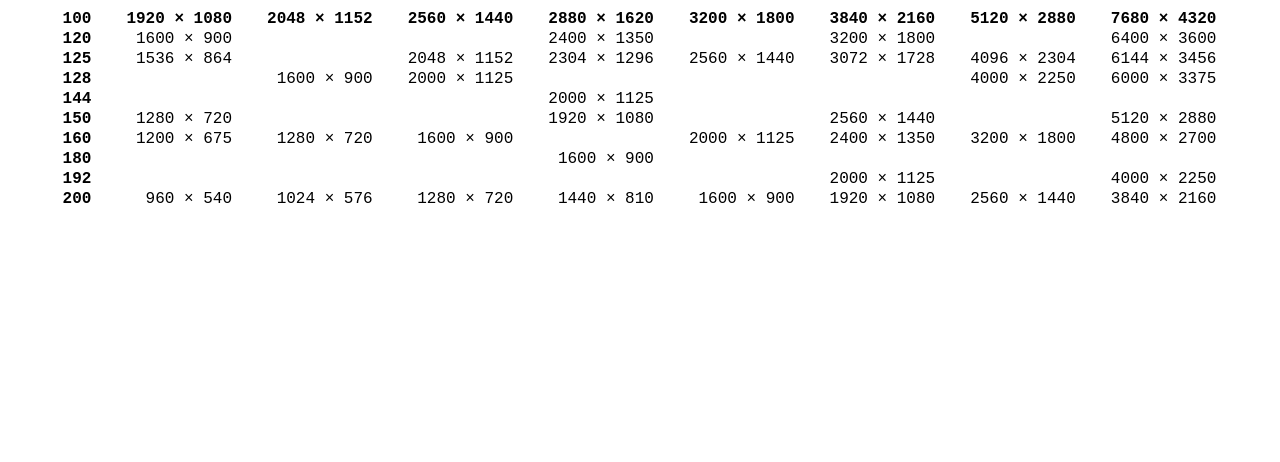
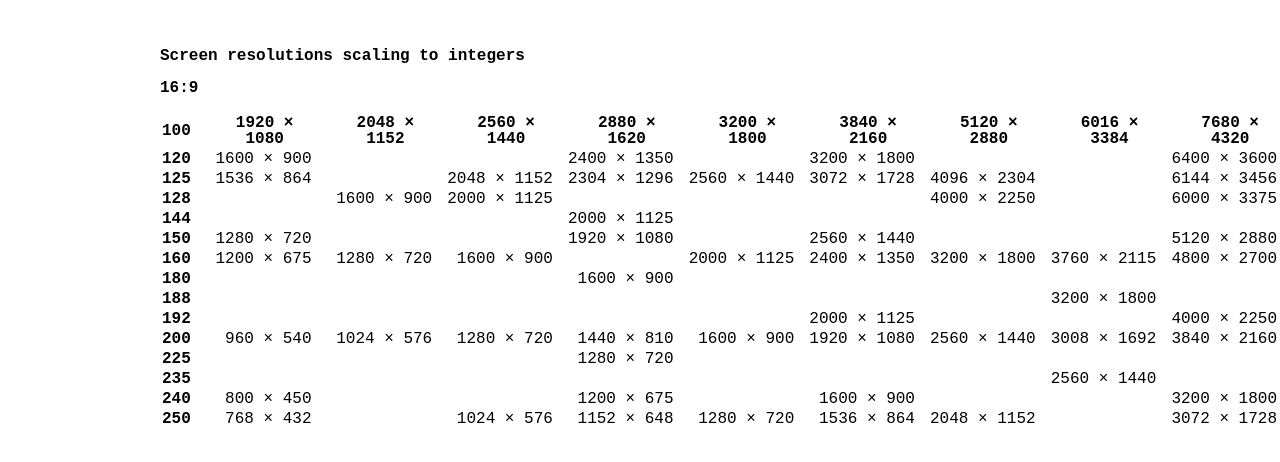
Before and after one commit to chadluo/scales, a website: page index.html in a window 1280 px wide. Drawn offline with Linux system fonts and the light colour scheme.

Commit message:
ui styles and table building

```diff
--- a/index.html
+++ b/index.html
@@ -3,11 +3,11 @@
   <head>
     <meta charset="UTF-8" />
     <meta name="viewport" content="width=device-width, initial-scale=1.0" />
-    <title>Document</title>
+    <title>Resolution Scales</title>
     <link rel="stylesheet" href="style.css" />
   </head>
   <body>
-    <table id="scales"></table>
+    <h1>Screen resolutions scaling to integers</h1>
     <script src="scales.js"></script>
   </body>
 </html>
--- a/scales.js
+++ b/scales.js
@@ -7,14 +7,17 @@ const RESOLUTIONS_16_9 = [
   [3200, 1800],
   [3840, 2160],
   [5120, 2880],
+  [6016, 3384],
   [7680, 4320],
 ];
 document.addEventListener("DOMContentLoaded", () => {
-  renderScaleTable(RESOLUTIONS_16_9);
+  renderScaleTable(RESOLUTIONS_16_9, "16:9");
 });
 
-function renderScaleTable(resolutions) {
-  const table = document.getElementById("scales");
+function renderScaleTable(resolutions, caption) {
+  const table = document.createElement("table");
+  table.classList.add("scales");
+  table.createCaption().textContent = caption;
   const headerRow = table.createTHead();
   const headerCell1 = document.createElement("th");
   headerCell1.innerText = "100";
@@ -24,7 +27,7 @@ function renderScaleTable(resolutions) {
     headerCell.innerText = `${r[0]} × ${r[1]}`;
     headerRow.appendChild(headerCell);
   }
-  for (let scale = 101; scale <= 200; scale++) {
+  for (let scale = 101; scale <= 250; scale++) {
     let toInclude = false;
     const row = [];
     for (const r of resolutions) {
@@ -36,11 +39,12 @@ function renderScaleTable(resolutions) {
       }
     }
     if (toInclude) {
+      const rowElement = table.insertRow();
       const rowHeader = document.createElement("th");
       rowHeader.innerText = scale;
-      const rowElement = table.insertRow();
       rowElement.appendChild(rowHeader);
       for (const c of row) rowElement.insertCell().innerText = c;
     }
   }
+  document.body.appendChild(table);
 }
--- a/style.css
+++ b/style.css
@@ -1,15 +1,25 @@
 body {
   font: 16px/1 monospace;
+  margin: 0 0 0 10em;
 }
-#scales {
-  margin: auto;
+h1 {
+  font-size: 1rem;
+  margin: 3em 0 0;
 }
-#scales th {
-  padding-left: 2em;
+.scales caption {
+  text-align: left;
+  font-weight: bold;
+  margin: 1em 0;
 }
-#scales th:first-child {
+.scales tr:hover {
+  background: #ffc;
+}
+.scales th {
+  padding-left: 1.5em;
+}
+.scales th:first-child {
   padding-left: 0;
 }
-#scales td {
+.scales td {
   text-align: right;
 }
```
